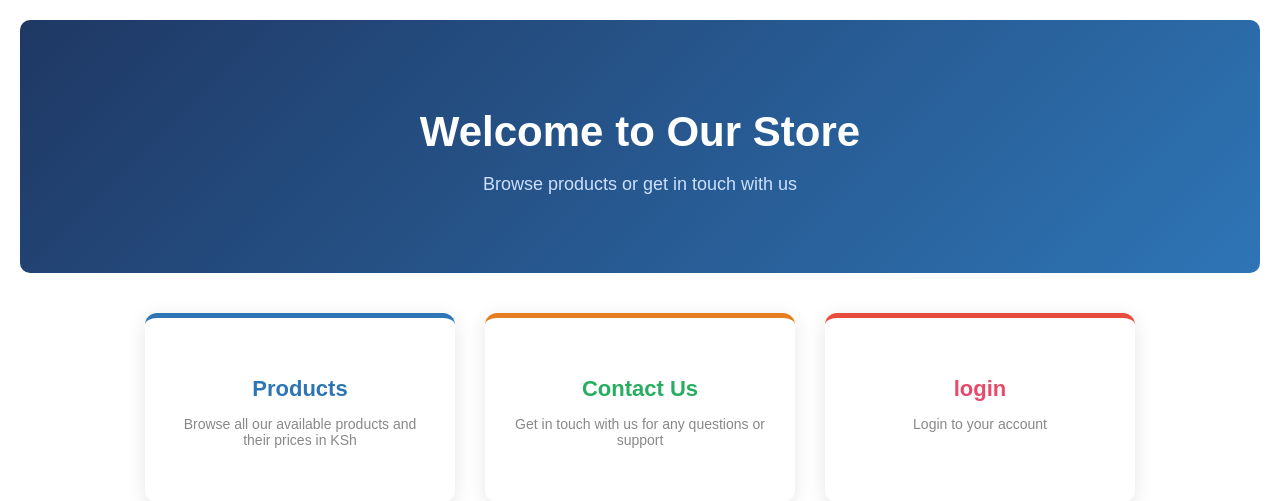
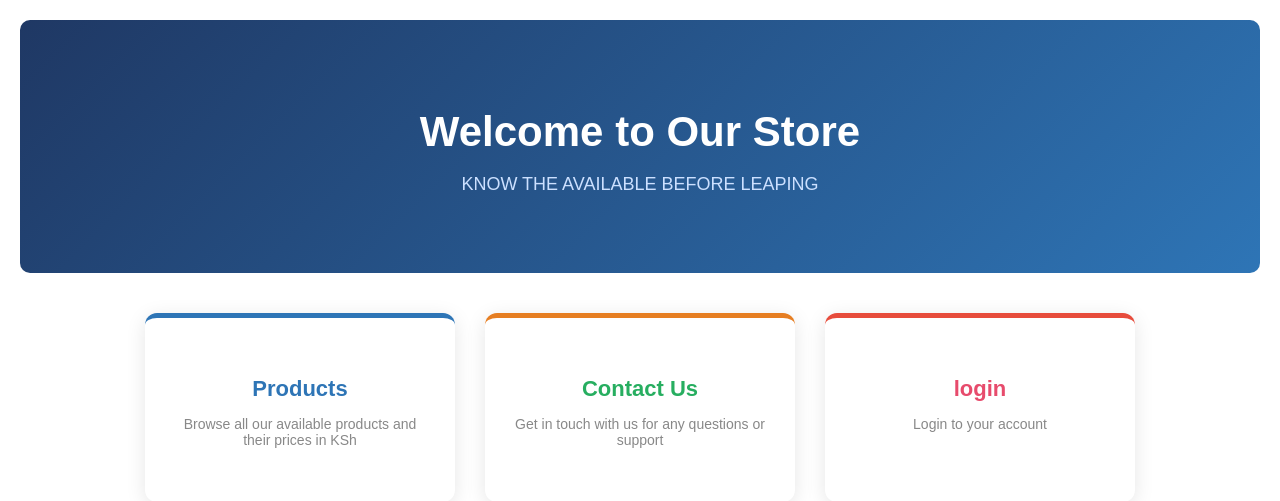
Before and after one commit to xalimkhalid-arch/onlinestoremanagement, a Django app: page / in a window 1280 px wide. Shown: the part 38-539 px from the top of the page. Run offline with Django 5.2, Linux system fonts and the light colour scheme.

Commit message:
onlinestoremanagement project

```diff
--- a/store/templates/store/home.html
+++ b/store/templates/store/home.html
@@ -67,7 +67,7 @@
 
 <div class="hero">
     <h1> Welcome to Our Store</h1>
-    <p>Browse products or get in touch with us</p>
+    <p>KNOW THE AVAILABLE BEFORE LEAPING</p>
 </div>
 
 <div class="cards">
```
Also changed, not shown: db.sqlite3, media/products/Screenshot_2026-05-06-11-37-10-720_com.google.android.googlequicksearchbox.jpg (deleted).
